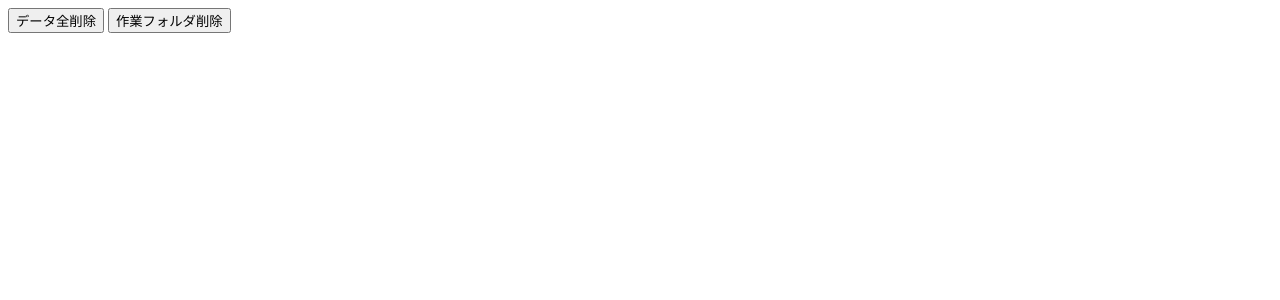
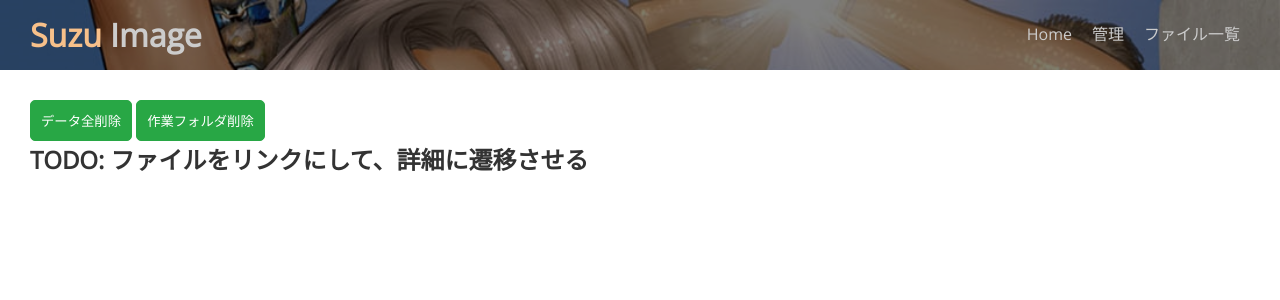
Before and after one commit to hogendan/SuzuImage, a Django app: page /imagelist/admin/ in a window 1280 px wide. Shown: the top 300 px of the page. Run offline with Django 3.2, Linux system fonts and the light colour scheme; data that the repository does not hold is empty.

Commit message:
fix: 管理ページにnavbar追加

```diff
--- a/imagelist/templates/imagelist/admin.html
+++ b/imagelist/templates/imagelist/admin.html
@@ -1,19 +1,50 @@
+{% load static %}
 <!DOCTYPE html>
-<html>
+<html lang="ja">
 <head>
-        <meta charset="utf-8">
-        <title>Admin</title>
+    <meta charset="UTF-8">
+    <meta http-equiv="X-UA-Compatible" content="IE=edge">
+    <meta name="viewport" content="width=device-width, initial-scale=1.0">
+    <link rel="stylesheet" href="https://fonts.googleapis.com/icon?family=Material+Icons+Outlined">
+    <link rel="stylesheet" href="{% static 'css/style.css' %}">
+    <link rel="stylesheet" href="{% static 'css/utilities.css' %}">
+   <title>Admin Control</title>
 </head>
 <body>
+    <body>
+        <header class="hero min">
+            <div id="navbar" class="navbar bg-dark top">
+                <h1 class="logo">
+                    <span class="text-primary">Suzu</span> Image
+                </h1>
+                <nav>
+                    <ul>
+                        <li><a href="{% url 'imagelist:index' %}">Home</a></li>
+                        <li><a href="{% url 'imagelist:admin' %}">管理</a></li>
+                        <li><a href="{% url 'imagelist:filelist' %}">ファイル一覧</a></li>
+                    </ul>
+                </nav>
+            </div>
+        </header>
+
+        <section class="admin-top">
             <form method="POST">
                 {% csrf_token %}
-            <input type="submit" value="データ全削除" formaction="{% url 'imagelist:deletealldata' %}">
-            <input type="submit" value="作業フォルダ削除" formaction="">
+                <input type="submit" class="btn-primary" value="データ全削除" formaction="{% url 'imagelist:deletealldata' %}">
+                <input type="submit" class="btn-primary" value="作業フォルダ削除" formaction="">
             </form>
+            <h2>TODO: ファイルをリンクにして、詳細に遷移させる</h2>
+        </section>
+        <section class="admin-filelist">
+            <ul>
                 {% for filepath in filepath_list %}
-            <li>
-                <span>{{ filepath.file_name }}</span><a href="{% url 'imagelist:deleteat' filepath.id %}">削除</a>
+                <li class="filename-list">
+                    <span class="material-icons-outlined file-icon">text_snippet</span>
+                    <span class="filename">{{ filepath.file_name }}</span><a href="{% url 'imagelist:deleteat' filepath.id %}" class="btn-secondary">削除</a>
                 </li>
                 {% endfor %}
+            </ul>
+        </section>
+    </body>
 </body>
 </html>
```
Lines whose indentation alone changed are shown as unchanged.
